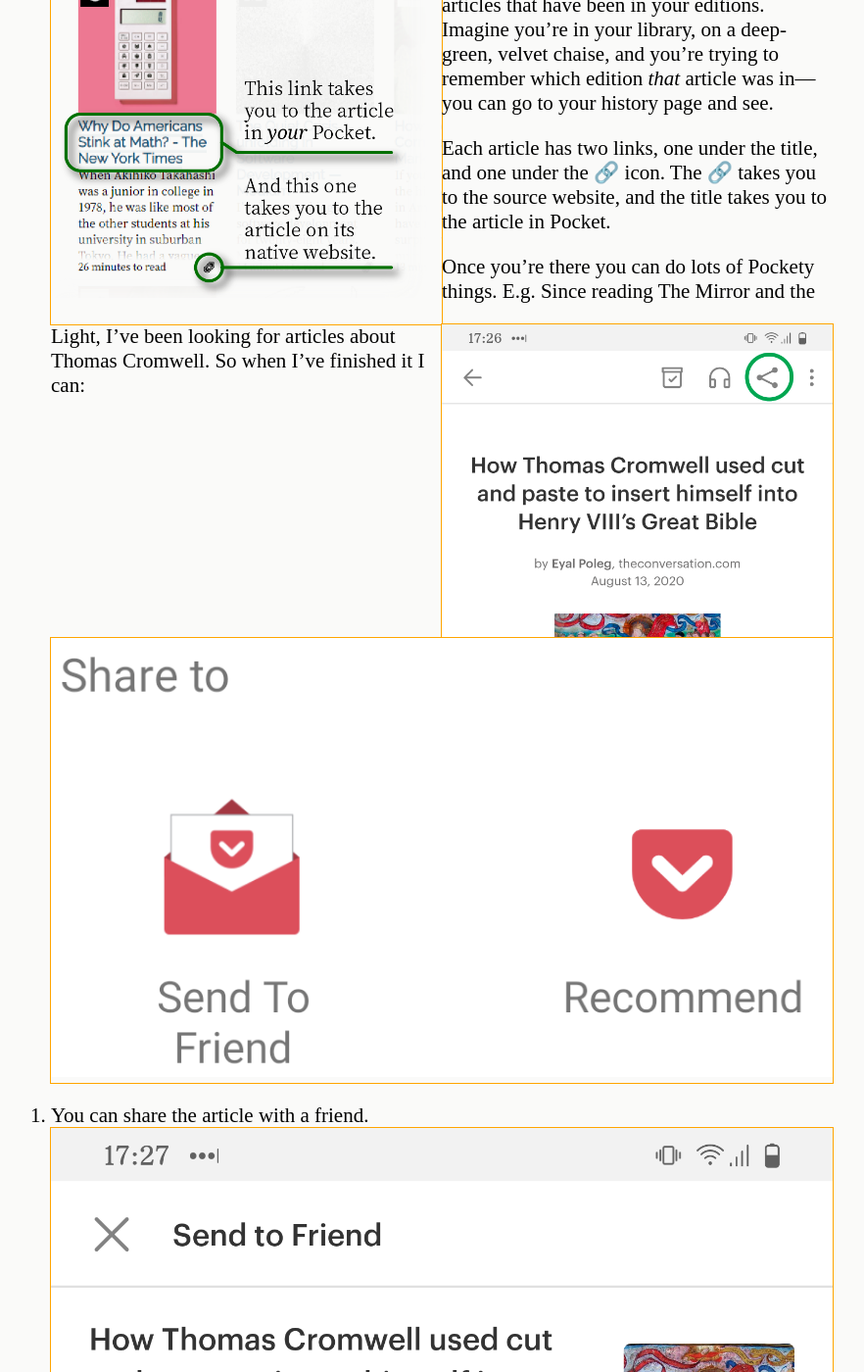
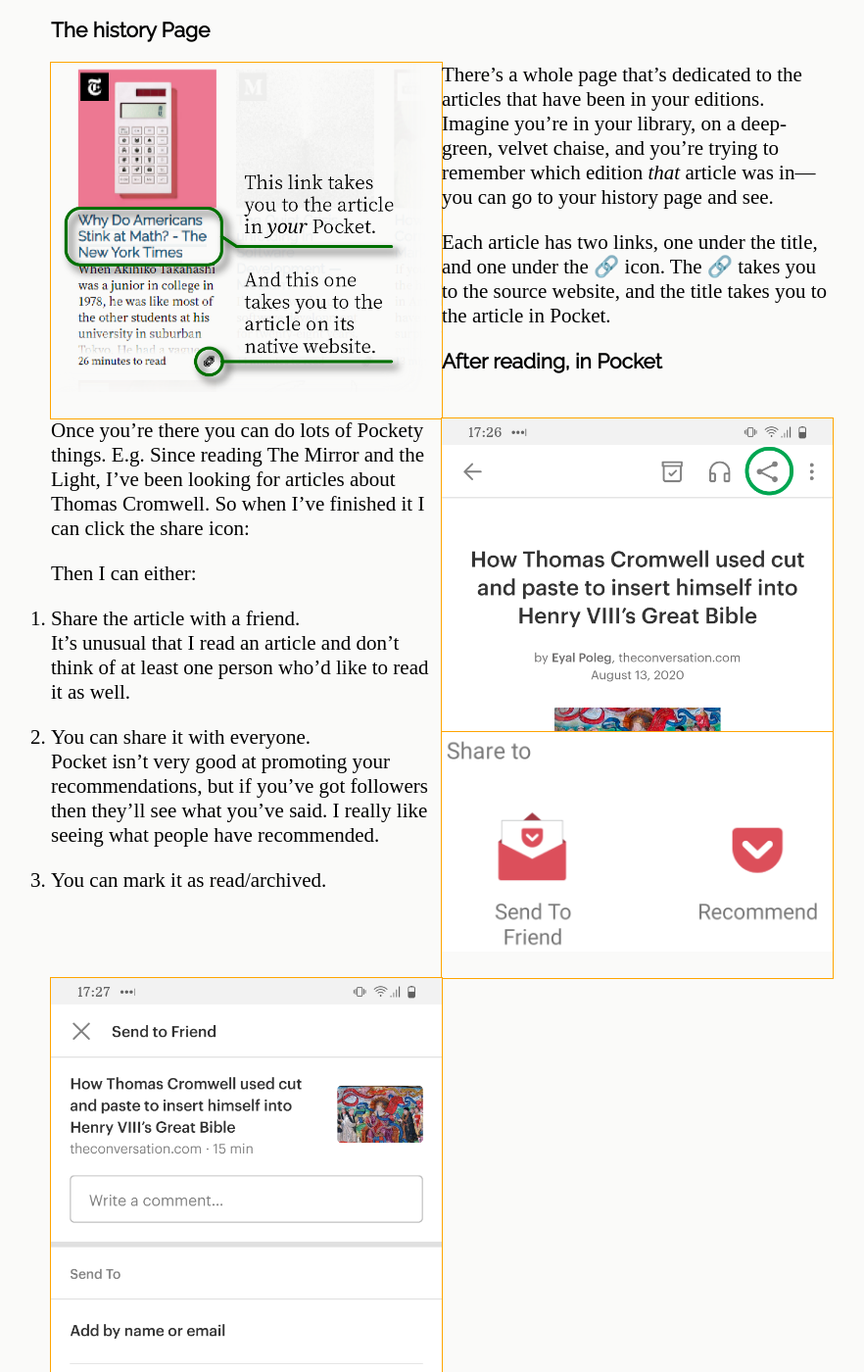
Before and after one commit to notionparallax/wp2frontEnd, a Jekyll site: the page built from _posts/2020-08-24-history.md, in a window 1280 px wide and 1400 px high, scrolled down 609 px. Shown: the whole window at 98% size, without its empty margins (189-1071 px from the left). Built offline with Jekyll 4.4.1, drawn with Linux system fonts in a browser that asks for light colours; some web fonts are replaced; comment, search, counter and statistics services are not loaded; some of the changed text lies outside the part shown.

Commit message:
fairly good state, will pub

```diff
--- a/_posts/2020-08-24-history.md
+++ b/_posts/2020-08-24-history.md
@@ -26,6 +26,10 @@
 
 </figure>
 
+**Summary:** Once you've finished reading your edition, you can mark your articles as read. That's pretty helpful!
+
+---
+
 You've sat with a nice cup of tea and your edition of Walden Pond, and you've read a few fascinating articles. Now what?
 
 Because WP uses [Pocket](http://getpocket.com/) to gather up the articles, it makes sense to use Pocket's tools to manage your reading. It's worth noting that none of this is mandatory, so if you can't be bothered with this, it'll be no different at all. If you _do_ do some of this, you might find that your life gets a bit better? ¯\\\_(ツ)\_/¯
@@ -41,31 +45,44 @@
 
 Each article has two links, one under the title, and one under the 🔗 icon. The 🔗 takes you to the source website, and the title takes you to the article in Pocket.
 
+## After reading, in Pocket
+
 <figure class="half-width right v-clip">
 ![](https://waldenpond.press/img/blog/history/full article.png)
 
 </figure>
 
-Once you're there you can do lots of Pockety things. E.g. Since reading The Mirror and the Light, I've been looking for articles about Thomas Cromwell. So when I've finished it I can:
+Once you're there you can do lots of Pockety things. E.g. Since reading The Mirror and the Light, I've been looking for articles about Thomas Cromwell. So when I've finished it I can click the share icon:
 
-<figure>
+<figure class="half-width right">
 ![](https://waldenpond.press/img/blog/history/options.png)
 
 </figure>
 
-1. You can share the article with a friend.
-   <figure>
+Then I can either:
+
+1. Share the article with a friend.
+   <figure class="half-width left">
    ![](https://waldenpond.press/img/blog/history/friend.png)
 
    </figure>
    It's unusual that I read an article and don't think of at least one person who'd like to read it as well.
 
 1. You can share it with everyone.
-   <figure>
+   <figure class="half-width right">
    ![](https://waldenpond.press/img/blog/history/rec.png)
 
    </figure>
 
-1. You can mark it as read. That takes it out of your main list, and also out of the running for us picking it for your next edition.[^list]
+   Pocket isn't very good at promoting your recommendations, but if you've got followers then they'll see what you've said. I really like seeing what people have recommended.
+
+1. You can mark it as read/archived.
+   <figure class="right">
+   ![](https://waldenpond.press/img/blog/history/archive.png)
+
+   </figure>
+   That takes it out of your main list, and also out of the running for us picking it for your next edition.[^list]
+
+There's also highlighting and sharing to twitter and all kinds of other stuff, but that'll do for now!
 
 [^list]: We keep a list of what you've had before, but it makes _a lot_ of things easier if you mark your articles as read. The editorial page goes straight to pocket so that you have the latest information, but that pulls the list of unread that pocket sends, which until you have marked it, still has all the articles in your editions.
```
